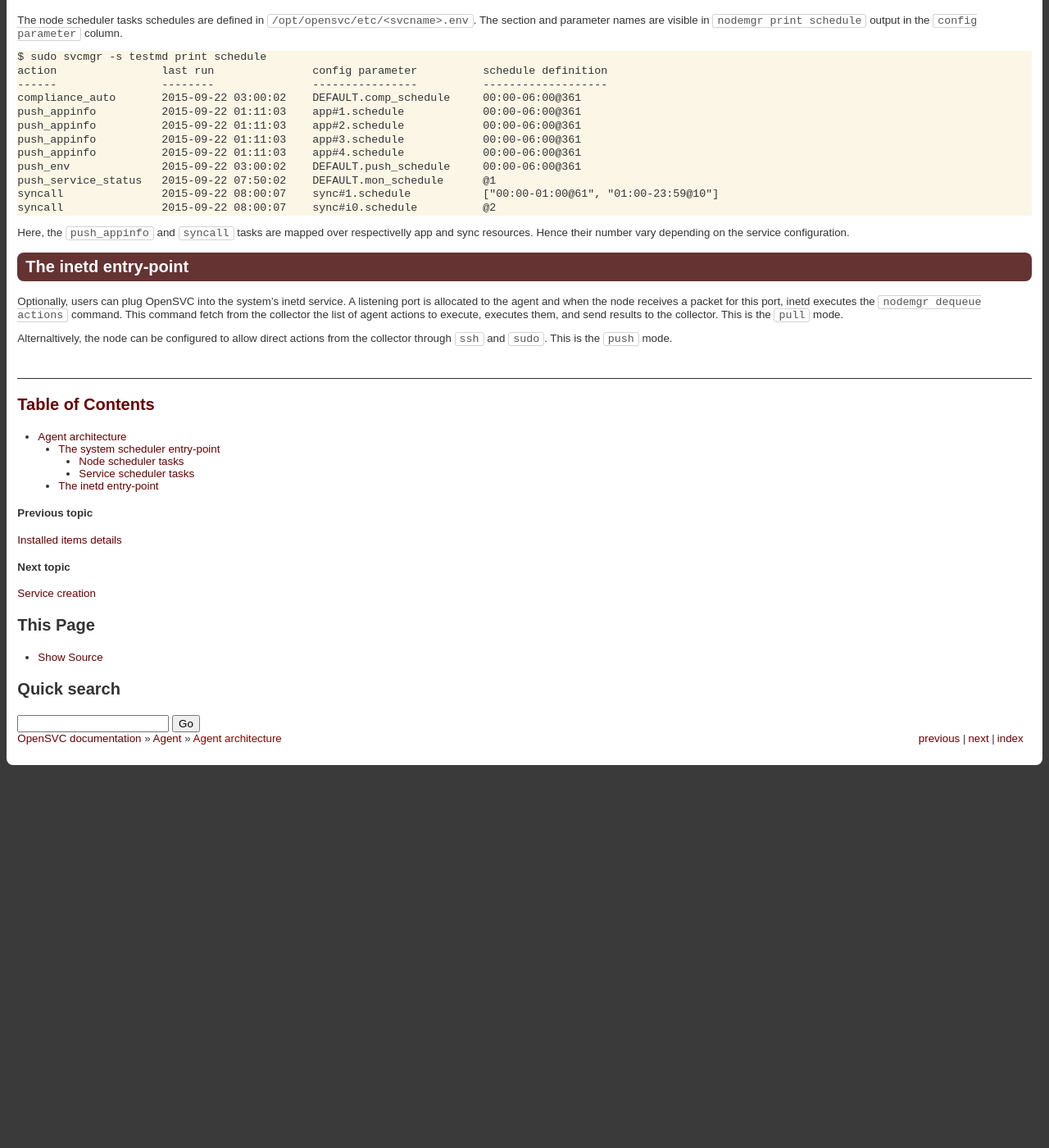
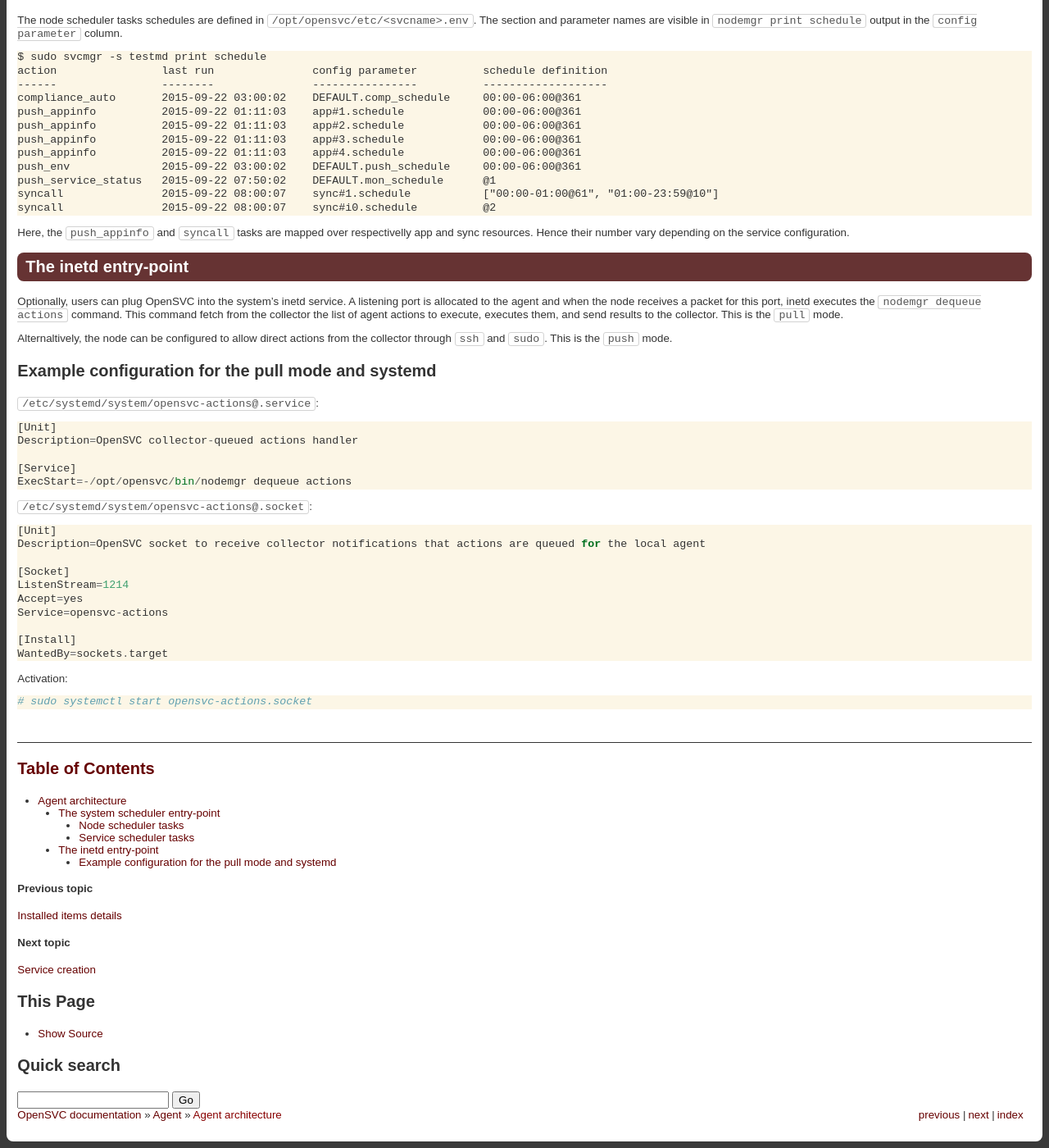
Before and after one commit to opensvc/docs.opensvc.com, a Sphinx documentation site: the page built from source/agent.architecture.rst, in a window 1280 px wide and 1400 px high, scrolled down 1876 px. Shown: the whole window at 82% size. Built offline with Sphinx 7.4.7, drawn with Linux system fonts in a browser that asks for light colours; comment, search, counter and statistics services are not loaded; before the commit the page ends 2817 px from its top, so only the background shows below that.

Commit message:
Add systemd pull mode example

```diff
--- a/source/agent.architecture.rst
+++ b/source/agent.architecture.rst
@@ -79,3 +79,31 @@
 Optionally, users can plug OpenSVC into the system's inetd service. A listening port is allocated to the agent and when the node receives a packet for this port, inetd executes the ``nodemgr dequeue actions`` command. This command fetch from the collector the list of agent actions to execute, executes them, and send results to the collector. This is the ``pull`` mode.
 
 Alternaltively, the node can be configured to allow direct actions from the collector through ``ssh`` and ``sudo``. This is the ``push`` mode.
+
+Example configuration for the pull mode and systemd
++++++++++++++++++++++++++++++++++++++++++++++++++++
+
+``/etc/systemd/system/opensvc-actions@.service``::
+
+  [Unit]
+  Description=OpenSVC collector-queued actions handler
+
+  [Service]
+  ExecStart=-/opt/opensvc/bin/nodemgr dequeue actions
+
+``/etc/systemd/system/opensvc-actions@.socket``::
+
+  [Unit]
+  Description=OpenSVC socket to receive collector notifications that actions are queued for the local agent
+
+  [Socket]
+  ListenStream=1214
+  Accept=yes
+  Service=opensvc-actions
+
+  [Install]
+  WantedBy=sockets.target
+
+Activation::
+
+  # sudo systemctl start opensvc-actions.socket
```
